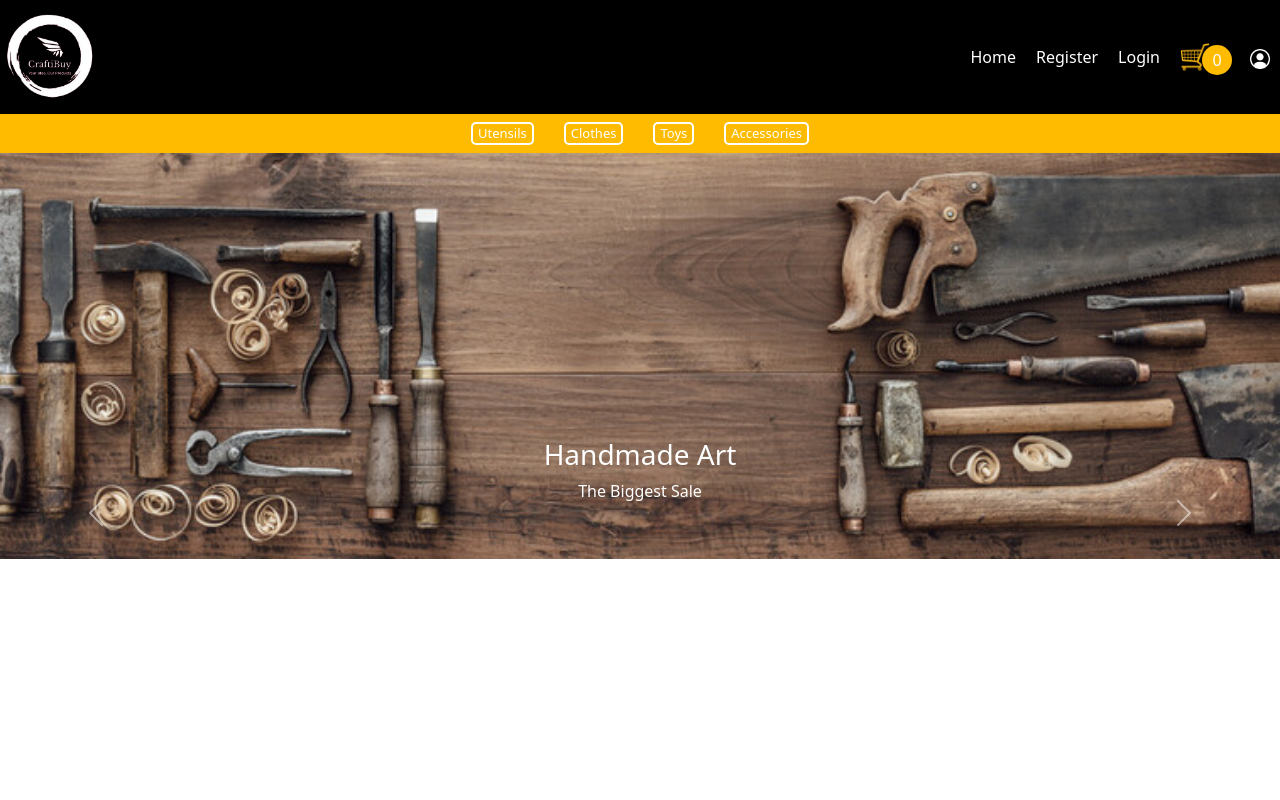
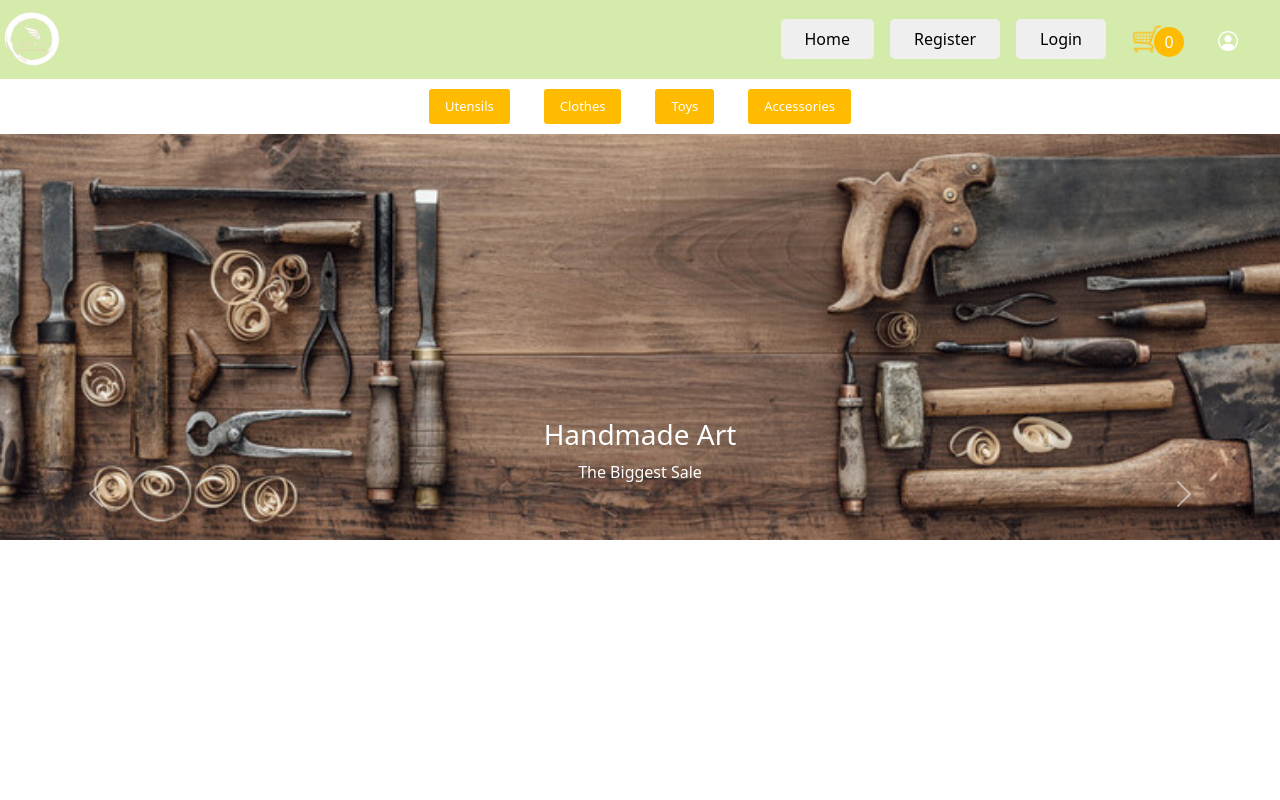
Before and after one commit to krishnaprasad2098/Ethinic, a React (Create React App) app: page / in a window 1280 px wide. Shown: the top 800 px of the page. Built offline with nearby package versions, Linux system fonts and the light colour scheme; no server answers; the database is empty.

Commit message:
restructured styling in navbar.

```diff
--- a/src/Components/Navbar.css
+++ b/src/Components/Navbar.css
@@ -1,14 +1,14 @@
 .navbar {
     display: flex;
-    justify-content: flex-end;
+    justify-content: space-around;
     width: 100%;
-    background-color: black;
+    background-color: rgb(213, 235, 171);
     align-items: center;
     justify-content: space-between;
 }
 
 .LeftContainer img {
-    width: 100px;
+    width: 4rem;
 }
 
 nav {
@@ -18,11 +18,12 @@ nav {
 }
 
 nav button {
-    margin: 1px 5px;
-    background-color: black;
+    /* margin: 1px 5px; */
+    /* background-color: white; */
     border: none;
-    color: white;
-    padding: 5px;
+    /* color: orange; */
+    padding: 0.5rem 1.5rem;
+    border-radius: 5px;
 }
 
 nav button:hover {
@@ -73,20 +74,23 @@ nav button:hover {
 }
 
 .logout-btn {
-    background-color: rgb(255, 187, 0);
+    /* background-color: rgb(255, 187, 0); */
     font-family: 'Gill Sans', 'Gill Sans MT', Calibri, 'Trebuchet MS', sans-serif;
-    border-radius: 10px;
+    padding-left: 0.75rem;
+    padding-right: 0.75rem;
+
+    /* border-radius: 10px; */
 }
 
 .logout-btn:hover {
     background-color: white;
-    color: rgb(255, 187, 0);
+    /* color: rgb(255, 187, 0); */
     cursor: pointer;
 }
 
 
 .product-types {
-    background-color: #ffbb00;
+    /* background-color: #ffbb00; */
     display: flex;
     justify-content: center;
 }
@@ -94,7 +98,7 @@ nav button:hover {
 
 .product-types button {
     background-color: #ffbb00;
-    padding: 0px 5px;
+    padding: 0.5rem 1rem;
     margin: 8px 15px;
     border: 2px solid white;
     color: white;
@@ -107,3 +111,15 @@ nav button:hover {
     color: black;
     font-weight: 600;
 }
+
+.RightsContainer nav{
+    display: flex;
+    justify-content: space-evenly;
+    align-items: center;
+    gap:1rem;
+    padding-right:2rem;
+}
+
+.RightsContainer .logout-btn{
+    background-color: none;
+}
```
